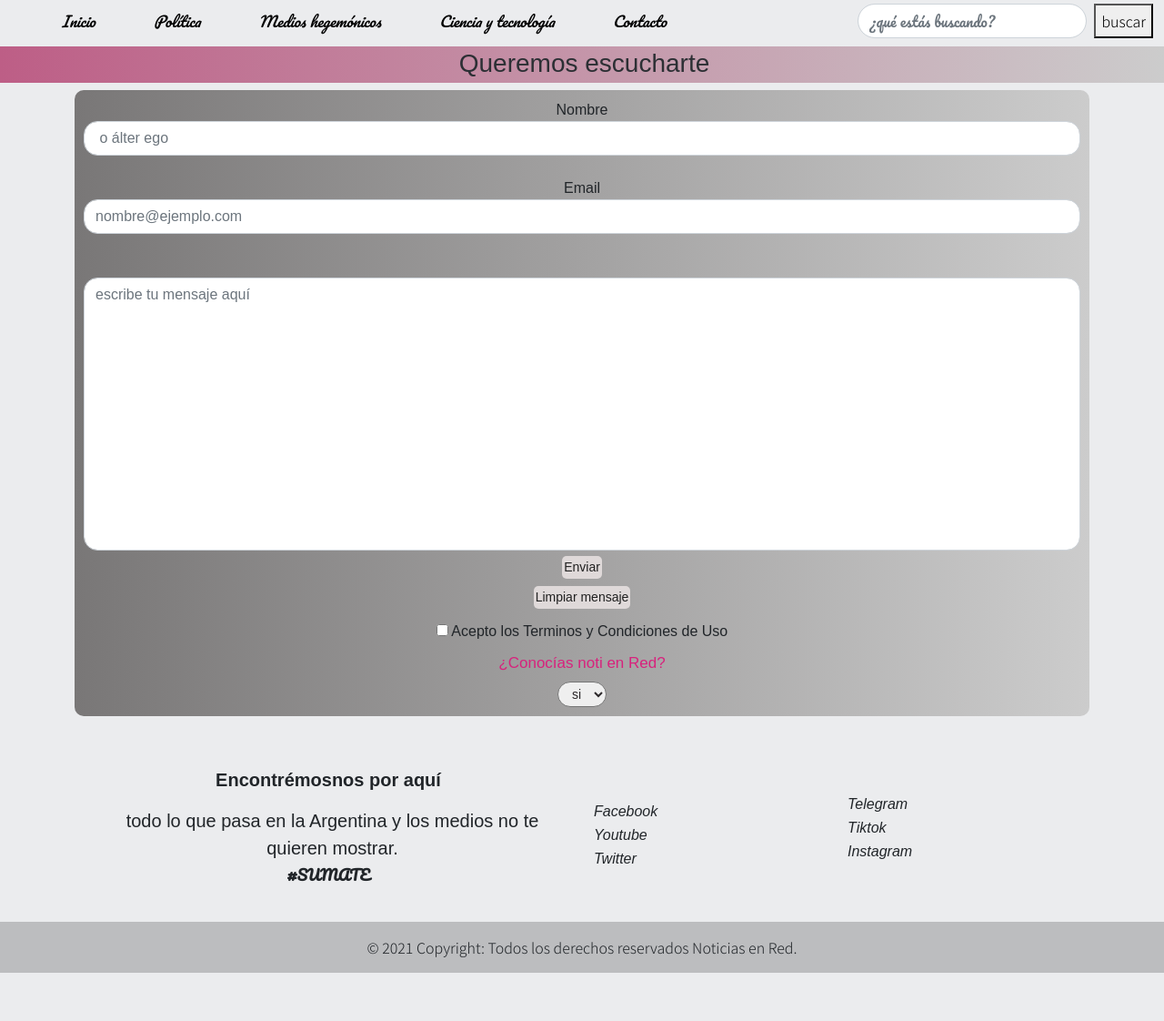
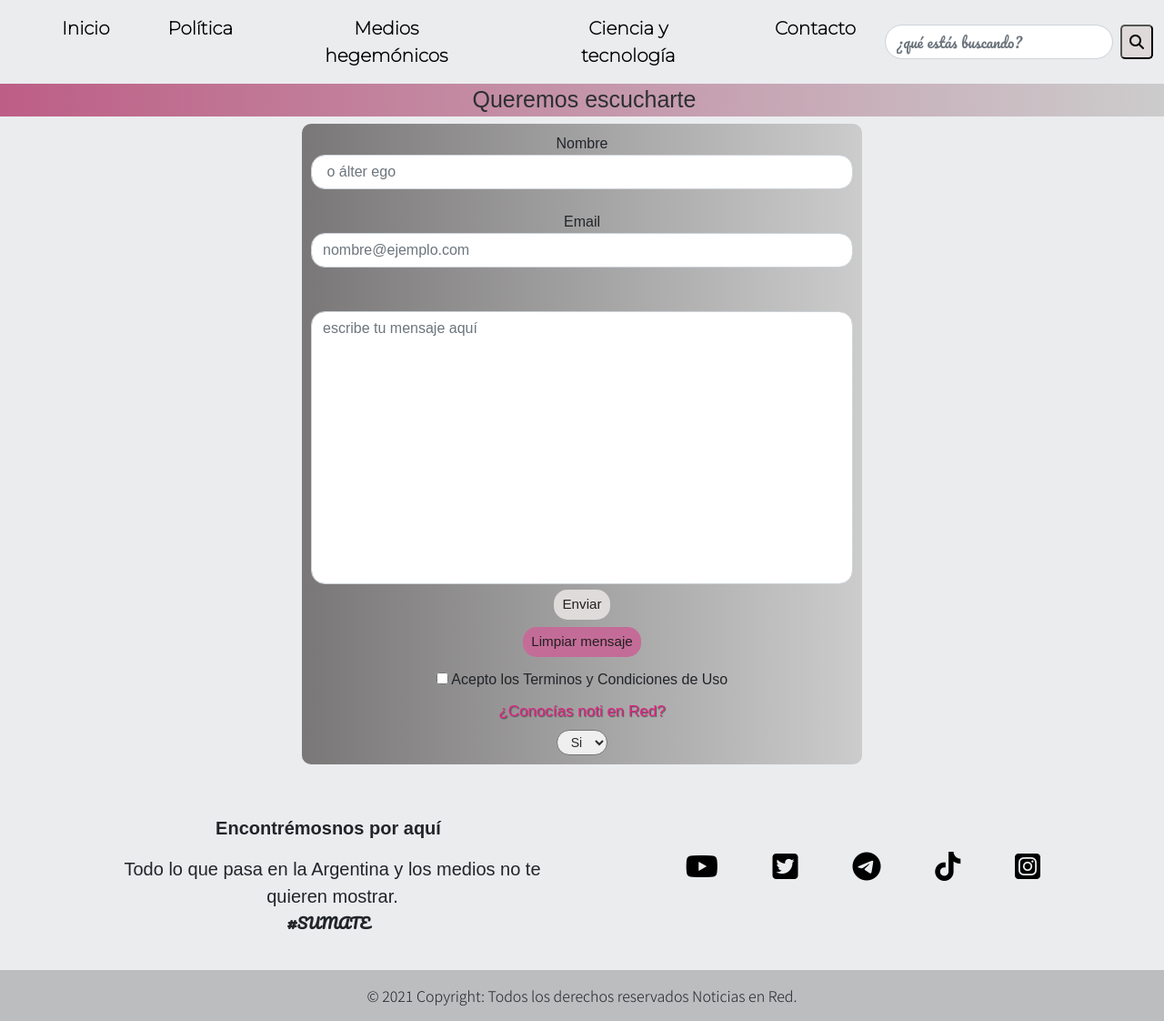
Before and after one commit to alvaleyla/noticias, a website: page contacto.html in a window 1280 px wide. Shown: the part 75-1197 px from the top of the page at 91% size. Before the commit the page ends 1144 px from the top, so only its background shows below. Drawn offline with nearby package versions, Linux system fonts and the light colour scheme; a web font is replaced by a local one.

Commit message:
Last changes

```diff
--- a/contacto.html
+++ b/contacto.html
@@ -5,10 +5,12 @@
     <meta http-equiv="X-UA-Compatible" content="IE=edge">
     <meta name="viewport" content="width=device-width, initial-scale=1.0">
     <meta name="keywords" content="información,noticias,cronicas,politica,argentina" >
-    <meta name="description" content="escribinos tus sugerencias. Trabajamos para lograr un cambio nuestra sociedad, promoviendo una ciudadanía participativa, y una ...">
-    <title>Contacto</title>
+    <meta name="description" content="Noticias en Red es uno de los principales portales contra-hegemónicos de la República Argentina. Nace a partir del inédito cerco mediático  por parte de los medios hegémonicos en la Argentina, tras la victoria del neoliberal Mauricio Macri en las elecciones prisidenciales. Con un grupo de periodistas independientes no propusimos informar a la población, de todo aquello que estaba pasando, y los medios tradicionales estaban ocultando.">
+    <title>Noticias en Red</title>
     <link href="https://cdn.jsdelivr.net/npm/bootstrap@5.0.0-beta2/dist/css/bootstrap.min.css" rel="stylesheet" integrity="sha384-BmbxuPwQa2lc/FVzBcNJ7UAyJxM6wuqIj61tLrc4wSX0szH/Ev+nYRRuWlolflfl" crossorigin="anonymous">
-    <link rel="stylesheet" href="css/style.css">
+    <link rel="stylesheet"  href="css/style.css">
+    <link rel="preconnect" href="https://fonts.gstatic.com">
+    <link href="https://fonts.googleapis.com/css2?family=Montserrat:wght@200&family=Orelega+One&display=swap" rel="stylesheet">
     <link rel="preconnect" href="https://fonts.gstatic.com">
     <link href="https://fonts.googleapis.com/css2?family=Noto+Sans+SC:wght@300&display=swap" rel="stylesheet">
     <link rel="preconnect" href="https://fonts.gstatic.com">
@@ -27,19 +29,19 @@
           <div class="collapse navbar-collapse ms-4" id="navbarScroll">
                   <ul class="navbar-nav me-auto my-2 my-lg-0 navbar-nav-scroll" style="--bs-scroll-height: 1000px;">
                           <li class="nav-item mx-6">
-                                <a id="f" class="nav-link mx-4 fst-italic" aria-current="page" href="index.html">Inicio</a>
+                              <a id="f" class="nav-link mx-4 text-center fs-5 fw-bold " aria-current="page" href="index.html">Inicio</a>
                           </li>
                           <li class="nav-item">
-                                <a id="f" class="nav-link mx-4 fst-italic" aria-current="page" href="politica.html">Política</a>
+                              <a id="f" class="nav-link mx-4 text-center fs-5 fw-bold" aria-current="page" href="politica.html">Política</a>
                           </li>
                           <li class="nav-item">
-                                <a id="f" class="nav-link mx-4 fst-italic" aria-current="page" href="medios.html">Medios hegemónicos</a>
+                              <a id="f" class="nav-link mx-4 text-center fs-5 fw-bold" aria-current="page" href="medios.html">Medios hegemónicos</a>
                           </li>
                           <li class="nav-item">
-                                <a id="f" class="nav-link mx-4 fst-italic" aria-current="page" href="ciencia.html">Ciencia y tecnología</a>
+                              <a id="f" class="nav-link mx-4 text-center fs-5 fw-bold" aria-current="page" href="ciencia.html">Ciencia y tecnología</a>
                           </li>
                           <li class="nav-item">
-                              <a id="f" class="nav-link mx-4 fst-italic" aria-current="page" href="contacto.html">Contacto</a>
+                            <a id="f" class="nav-link mx-4 text-center fs-5 fw-bold" aria-current="page" href="contacto.html">Contacto</a>
                           </li>
                       <ul class="dropdown-menu" aria-labelledby="navbarScrollingDropdown">
                           <li><a class="dropdown-item" href="#">Action</a></li>
@@ -51,14 +53,14 @@
                   </ul>
           <form class="d-flex">
               <input id="search2" class="form-control me-2 b-radius" type="search" placeholder="¿qué estás buscando?" aria-label="Search">
-                <button id="tituloAnimado2" type="submit" class="text-lowercase">Buscar</button>
+                  <button class="hover-button btn-sm" type="submit"><i class="fas fa-search" style="font-size: 1rem;"></i></button>
           </form>
           </div>
       </div>
   </nav>
         <h1 id="titulo"> Queremos escucharte </h1>
-        <div class="container">
-          <form class="form">
+        <div class="container w-50">
+          <form class="form ">
             <div class="form-group">
               <label for="exampleFormControlInput1">Nombre</label>
               <input type="text" class="form-control" id="search" id="exampleFormControlInput1" placeholder=" o álter ego"> <br>
@@ -70,16 +72,16 @@
             <div class="form-group">
               <label for="exampleFormControlTextarea1"></label>
               <textarea placeholder="escribe tu mensaje aquí" class="form-control" id="search" id="exampleFormControlTextarea1" rows="3"></textarea>
-                <input id="tituloAnimado" type="submit" value="Enviar" class="btn btn-outline btn-sm boton"> <br>
-                <input  id="tituloAnimado" type="reset" value="Limpiar mensaje" class="btn btn-outline btn-sm boton" > <br>
+                <input id="btn-enviar" type="submit" value="Enviar" class="btn btn-default btn-sm boton px-2 py-1"> <br>
+                <input  id="btn-borrar" type="reset" value="Limpiar mensaje" class="btn btn-default btn-sm boton px-2 py-1" > <br>
                 <input class="boton-2" type="checkbox" name="aceptolosterminos" size="20" />
                         Acepto los Terminos y Condiciones de Uso
             </div>
             <fieldset >
                 <legend class="boton-3" >¿Conocías noti en Red?</legend>
                 <select class="btn-sm  boton-4" name=" cuestionario" >
-                    <option class="btn btn-outline btn-sm" value="SI">si</option>
-                    <option class="btn btn-outline btn-sm" value=" NO"> no</option>
+                    <option class="btn btn-outline btn-sm" value="SI">Si</option>
+                    <option class="btn btn-outline btn-sm" value=" NO"> No</option>
                 </select>
             </fieldset>
           </form>
@@ -92,45 +94,40 @@
             <div class="col-lg-6 col-md-12 mb-4 mb-md-0">
               <h3 class="t-politica t-foot" class="text-uppercase">Encontrémosnos por aquí</h3>
               <p class="p-footer">
-                todo lo que pasa en la Argentina y los medios no te quieren mostrar.
+                Todo lo que pasa en la Argentina y los medios no te quieren mostrar.
                 <p class="p-footer1" >#SUMATE</p>
               </p>
             </div>
-            <div class="col-lg-3 col-md-6 mb-4 mb-md-0 footer2">
-              <h5 class="text-uppercase"></h5>
-              <ul class="list-unstyled mb-0">
-                <li>
-                  <a href="http://www.facebook.com/notienred/" class="text-dark sub fst-italic">Facebook</a>
+            <div class="col-lg-6 mt-5">
+                <ul class="d-flex justify-content-around px-3 align-items-center list-unstyled mb-0 list-inline">
+                  <li class="list-inline-item">
+                    <a href="http://www.facebook.com/notienred/" class="text-dark sub fst-italic"></a>
                   </li>
-                <li>
-                  <a href="https://www.youtube.com/channel/UCvBgW1zDEfxY6KXUQ7FDiYw" class="text-dark sub fst-italic">Youtube</a>
+                  <li class="list-inline-item">
+                    <a href="https://www.youtube.com/channel/UCvBgW1zDEfxY6KXUQ7FDiYw" class="text-dark sub fst-italic"><i class="fab fa-youtube"></i></a>
                   </li>
-                <li>
-                  <a href="https://twitter.com/notienred" class="text-dark sub fst-italic">Twitter</a>
+                  <li class="list-inline-item">
+                    <a href="https://twitter.com/notienred" class="text-dark sub fst-italic"><i class="fab fa-twitter-square"></i></a>
                   </li>
-              </ul>
-            </div>
-            <div class="col-lg-3 col-md-6 mb-4 mb-md-0 footer2">
-              <h5 class="text-uppercase mb-0"></h5>
-              <ul class="list-unstyled">
-                <li>
-                  <a href="https://t.me/notienred" class="text-dark sub fst-italic">Telegram</a>
+                  <li class="list-inline-item">
+                    <a href="https://t.me/notienred" class="text-dark sub fst-italic"><i class="fab fa-telegram-plane"></i></a>
                   </li>
-                <li>
-                  <a href="https://www.tiktok.com/@notienred?" class="text-dark sub fst-italic">Tiktok</a>
+                  <li class="list-inline-item">
+                    <a href="https://www.tiktok.com/@notienred?" class="text-dark sub fst-italic"><i class="fab fa-tiktok"></i></a>
                   </li>
-                <li>
-                  <a href="https://www.instagram.com/notienred/" class="text-dark sub fst-italic">Instagram</a>
+                  <li class="list-inline-item">
+                    <a href="https://www.instagram.com/notienred/" class="text-dark sub fst-italic"><i class="fab fa-instagram-square"></i></a>
                   </li>
                 </ul>
             </div>
           </div>
         </div>
-        <div class="text-center p-3 " style="background-color: rgba(0, 0, 0, 0.2);">
+        <div class="text-center p-3" style="background-color: rgba(0, 0, 0, 0.2);">
           © 2021 Copyright: Todos los derechos reservados Noticias en Red.
         </div>
       </footer>
 <script src="https://cdn.jsdelivr.net/npm/bootstrap@5.0.0-beta2/dist/js/bootstrap.bundle.min.js" integrity="sha384-b5kHyXgcpbZJO/tY9Ul7kGkf1S0CWuKcCD38l8YkeH8z8QjE0GmW1gYU5S9FOnJ0" crossorigin="anonymous">
 </script>
+<script src="https://kit.fontawesome.com/4879fd8f57.js" crossorigin="anonymous"></script>
 </body>
 </html>
--- a/css/style.css
+++ b/css/style.css
@@ -1,5 +1,5 @@
 #header-img{
-  height: 40px;
+  height: 45px;
   margin-left: 50px;
   margin-right: 50px;
   margin-top: 20px;
@@ -15,7 +15,7 @@ td{
   line-height: 25px
 }
 .form{
-  transform: translate(20px,);
+
   padding: 10px;
   border-radius: 10px;
   }
@@ -25,9 +25,6 @@ textarea{
   border-radius: 10px;
       }
 
-#tituloAnimado{
-  border-radius: 5px;
-  }
 
 .hover-button {
   border-radius: 5px;
@@ -131,7 +128,8 @@ body{
   justify-content: space-between;
   align-items: center;
   color: black;
-  font-size: 1,9rem;
+  font-family: Montserrat;
+  font-weight: bold;
   }
 
 nav a{
@@ -147,6 +145,10 @@ nav a{
 #search2{
   font-family: 'Pacifico', cursive ;
 }
+#search2:focus{
+  box-shadow: 0 0 5px 2px #d4287e;
+  color: #7a7777;
+}
 
 nav ul li a:hover{
   color: grey;
@@ -154,12 +156,17 @@ nav ul li a:hover{
 
 .form{
   text-align: center;
+
   background-color: #b4b4b4;
   background: linear-gradient(90deg, rgb(121, 119, 119), #ccc)
+
+
   }
 
-  #tituloAnimado{
-    background-color: #dfd9d9;
+#btn-enviar{
+    background-color: #e0dbdb;
+    border-radius: 15px;
+    font-size:95%;
 }
 
 @keyframes tituloAnimado{
@@ -202,7 +209,7 @@ nav ul li a:hover{
 }
 
 #titulo{
-  font-size: 28px;
+  font-size: 25px;
   text-align: center;
   font-family: Raleway,sans-serif;
   font-weight: lighter;
@@ -229,7 +236,8 @@ nav ul li a:hover{
 
 .boton-3{
   font-size:17px ;
-  color: #d8227d;
+  color: #e42384;
+  text-shadow: 1px 1px 1px rgb(83, 83, 83);
 }
 
 .boton-4{
@@ -275,13 +283,6 @@ th{
   text-transform:uppercase
 }
 
-#tituloAnimado:hover{
-  animation-name: tituloAnimado;
-  animation-duration: 2s;
-  animation-iteration-count: infinite;
-  animation-timing-function: ease;
-}
-
 
 .sub{
   font-family: raleway,sans-serif;
@@ -309,6 +310,10 @@ textarea{
   }
   .img-body {
     width: 550px;
+  }
+  #header-img{
+    width: 300px;
+    height: 40px;
   }
 }
 
@@ -343,3 +348,9 @@ i:hover {
     animation-iteration-count: infinite;
     animation-timing-function: ease;
 }
+
+#btn-borrar{
+  background-color: #c46c98;
+  border-radius: 15px;
+  font-size:95%;
+}
```
Also changed, not shown: ciencia.html (+9 -6 lines), index.html (+8 -6 lines), medios.html (+26 -29 lines), politica.html (+25 -28 lines), 1 other file. Lines whose indentation alone changed are shown as unchanged.
